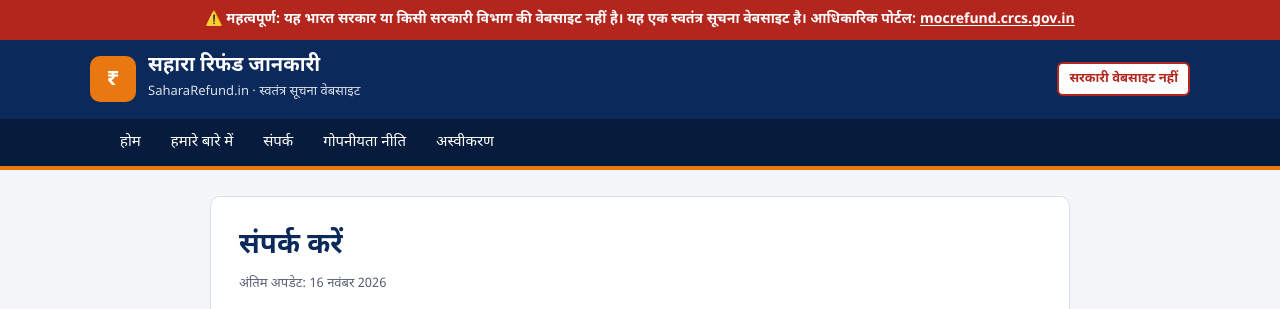
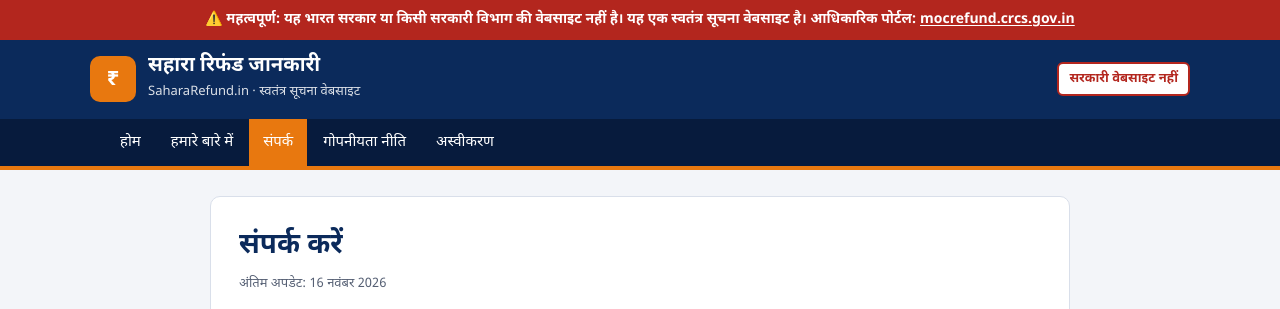
Before and after one commit to sahararefund/sahararefund, a Jekyll site: the page built from contact-us.html, in a window 1280 px wide. Shown: the top 309 px of the page. Built offline with Jekyll 4.4.1, drawn with Linux system fonts in a browser that asks for light colours.

Commit message:
Update header.html

```diff
--- a/_includes/header.html
+++ b/_includes/header.html
@@ -17,8 +17,8 @@
     <div class="wrap">
       <ul>
         <li><a href="/"{% if page.url == '/' or page.url == '/index.html' %} class="active"{% endif %}>होम</a></li>
-        <li><a href="/about-us.html"{% if page.url == '/about.html' %} class="active"{% endif %}>हमारे बारे में</a></li>
-        <li><a href="/contact-us.html"{% if page.url == '/contact.html' %} class="active"{% endif %}>संपर्क</a></li>
+        <li><a href="/about-us.html"{% if page.url == '/about-us.html' %} class="active"{% endif %}>हमारे बारे में</a></li>
+        <li><a href="/contact-us.html"{% if page.url == '/contact-us.html' %} class="active"{% endif %}>संपर्क</a></li>
         <li><a href="/privacy-policy.html"{% if page.url == '/privacy-policy.html' %} class="active"{% endif %}>गोपनीयता नीति</a></li>
         <li><a href="/disclaimer.html"{% if page.url == '/disclaimer.html' %} class="active"{% endif %}>अस्वीकरण</a></li>
       </ul>
```
